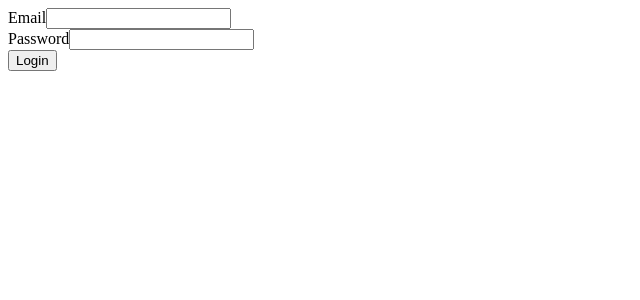
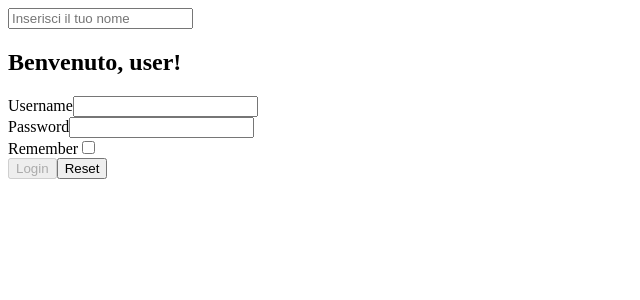
Before and after one commit to DavideNicolosi7/Esercizi-Develhope, a React (Vite) app: page / in a window 1280 px wide. Shown: the top 300 px of the page, without its empty margins (0-640 px from the left). Built offline with nearby package versions, Linux system fonts and the light colour scheme.

Commit message:
aggiunto esercizio form controllati

```diff
--- a/src/App.tsx
+++ b/src/App.tsx
@@ -1,10 +1,11 @@
+import InteractiveWelcome from "./FormControllati/InteractiveWelcome";
 import UncontrolledLogin from "./FormIncontrollati/UncontrolledLogin";
 import MultiButton from "./GestioneEventi/MultiButton";
 
 export function App() {
   return (
     <div>
-      <UncontrolledLogin />
+      <InteractiveWelcome />
     </div>
   );
 }
--- /dev/null
+++ b/src/FormControllati/InteractiveWelcome.tsx
@@ -0,0 +1,45 @@
+/*
+Crea un componente InteractiveWelcome che renderizza un tag input e il componente Welcome.
+Passa il contenuto corrente del tag input alla prop name del componente Welcome.
+Il tag input dovrebbe essere un componente controllato.
+Crea un componente Login contenente tre input: un input per il username,
+un input per la password e una checkbox per remember. Tutti e tre gli input dovrebbero essere componenti controllati.
+Aggiungi un pulsante "login" al componente Login. Questo pulsante dovrebbe essere disabilitato finché gli input username e password sono vuoti.
+Quando cliccato, il gestore di eventi allegato al pulsante dovrebbe chiamare una funzione onLogin passata come prop al componente Login, passando lo stato.
+Aggiungi un pulsante "reset" al componente Login che cancella il contenuto di tutti e tre gli input quando cliccato.
+*/
+
+import { useState } from "react";
+import Welcome from "./Welcome";
+import Login from "./Login";
+
+type LoginData = {
+  username: string;
+  password: string;
+  remember: boolean;
+};
+
+export default function InteractiveWelcome() {
+  const [name, setName] = useState("");
+
+  function handleInputChange(event: React.ChangeEvent<HTMLInputElement>) {
+    setName(event.target.value);
+  }
+
+  function handleLogin(data: LoginData) {
+    setName(data.username);
+  }
+
+  return (
+    <div>
+      <input
+        type="text"
+        placeholder="Inserisci il tuo nome"
+        value={name}
+        onChange={handleInputChange}
+      />
+      <Welcome name={name} />
+      <Login onLogin={handleLogin} />
+    </div>
+  );
+}
--- /dev/null
+++ b/src/FormControllati/Login.tsx
@@ -0,0 +1,71 @@
+import { useState } from "react";
+
+type LoginData = {
+  username: string;
+  password: string;
+  remember: boolean;
+};
+
+type LoginProps = {
+  onLogin: (data: LoginData) => void;
+};
+
+export default function Login({ onLogin }: LoginProps) {
+  const [data, setData] = useState({
+    username: "",
+    password: "",
+    remember: false,
+  });
+
+  function handleChange(event: React.ChangeEvent<HTMLInputElement>) {
+    const { name, type, value, checked } = event.target;
+
+    setData((prev) => ({
+      ...prev,
+      [name]: type === "checkbox" ? checked : value,
+    }));
+  }
+
+  function handleLogin(event: React.ChangeEvent<HTMLFormElement>) {
+    event.preventDefault();
+    onLogin(data);
+  }
+
+  function handleReset() {
+    setData({
+      username: "",
+      password: "",
+      remember: false,
+    });
+  }
+
+  return (
+    <form onSubmit={handleLogin}>
+      <div>
+        <label>Username</label>
+        <input name="username" value={data.username} onChange={handleChange} />
+      </div>
+      <div>
+        <label>Password</label>
+        <input
+          type="password"
+          name="password"
+          value={data.password}
+          onChange={handleChange}
+        />
+      </div>
+      <div>
+        <label>Remember</label>
+        <input
+          type="checkbox"
+          name="remember"
+          checked={data.remember}
+          onChange={handleChange}
+        />
+      </div>
+
+      <button disabled={!data.username}>Login</button>
+      <button onClick={handleReset}>Reset</button>
+    </form>
+  );
+}
--- /dev/null
+++ b/src/FormControllati/Welcome.tsx
@@ -0,0 +1,7 @@
+interface WelcomeProps {
+  name: string;
+}
+
+export default function Welcome({ name }: WelcomeProps) {
+  return <h2>Benvenuto, {name || "user"}!</h2>;
+}
```
